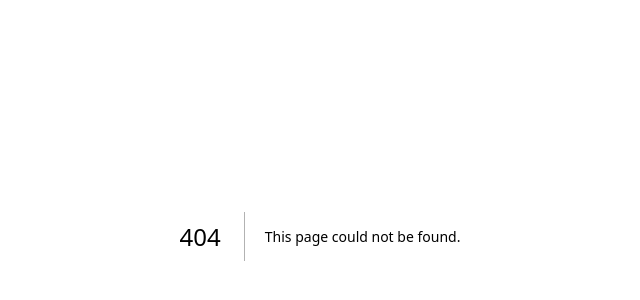
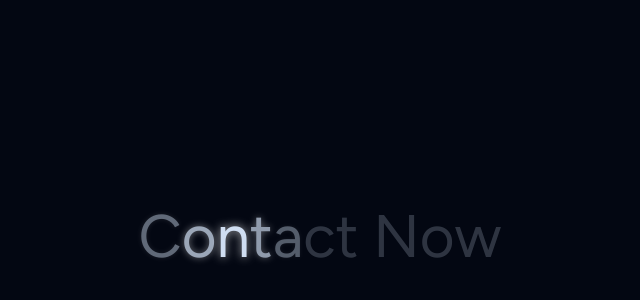
Before and after one commit to gharsh11032000/animated-components-next-tailwind-framer-motion, a Next.js app: page /ui/text-animation-25 in a window 1280 px wide. Before the commit this address had no page. Shown: the part 164-464 px from the top of the page, without its empty margins (320-960 px from the left). Built offline with nearby package versions, Linux system fonts and the light colour scheme.

Commit message:
Adding Animation 25

```diff
--- a/app/ui/text-animation-24/page.tsx
+++ b/app/ui/text-animation-24/page.tsx
@@ -88,7 +88,7 @@ function AnimatedWord({
             fontWeight: getFontWeight(index),
             textShadow: getTextShadow(index),
             color: getColor(index),
-            transition: "all 0.2s", // Increased transition duration for smoother animation
+            transition: "all 0.2s",
           }}
         >
           {char}
--- /dev/null
+++ b/app/ui/text-animation-25/page.tsx
@@ -0,0 +1,77 @@
+"use client";
+
+import React, { useEffect, useState } from "react";
+import { motion } from "framer-motion";
+
+export default function Section() {
+  return (
+    <div className="relative overflow-x-hidden dark:bg-gray-950">
+      <motion.section
+        initial={{ opacity: 0 }}
+        animate={{ opacity: 1 }}
+        transition={{ duration: 1.5 }}
+        className="min-h-screen flex flex-col justify-center relative overflow-hidden"
+      >
+        <FadeWaveText
+          text="Contact Now"
+          className="text-4xl relative sm:text-4xl md:text-5xl lg:text-6xl text-blue-100"
+        />
+      </motion.section>
+    </div>
+  );
+}
+
+function FadeWaveText({
+  text,
+  className,
+}: {
+  text: string;
+  className?: string;
+}) {
+  const [currentIndex, setCurrentIndex] = useState(0);
+  const totalLength = text.length;
+
+  useEffect(() => {
+    const interval = setInterval(() => {
+      setCurrentIndex((prevIndex) => (prevIndex + 1) % totalLength);
+    }, 100);
+
+    return () => clearInterval(interval);
+  }, [totalLength]);
+
+  const getOpacity = (index: number) => {
+    const distance = Math.abs(currentIndex - index);
+    if (distance === 0) return 1;
+    if (distance === 1) return 0.7;
+    if (distance === 2) return 0.4;
+    return 0.2;
+  };
+
+  const getTextShadow = (index: number) => {
+    const distance = Math.abs(currentIndex - index);
+    if (distance === 0) return "0 0 10px rgba(255, 255, 255, 0.8)";
+    if (distance === 1) return "0 0 8px rgba(255, 255, 255, 0.6)";
+    if (distance === 2) return "0 0 5px rgba(255, 255, 255, 0.2)";
+    return "none";
+  };
+
+  return (
+    <div className={`flex flex-col items-center ${className}`}>
+      <div className="flex items-center">
+        {text.split("").map((char, index) => (
+          <span
+            key={index}
+            style={{
+              opacity: getOpacity(index),
+              transition: "all 0.25s ease-out",
+              textShadow: getTextShadow(index),
+            }}
+          >
+            {char}
+            {char === " " ? <>&nbsp;</> : null}
+          </span>
+        ))}
+      </div>
+    </div>
+  );
+}
```
